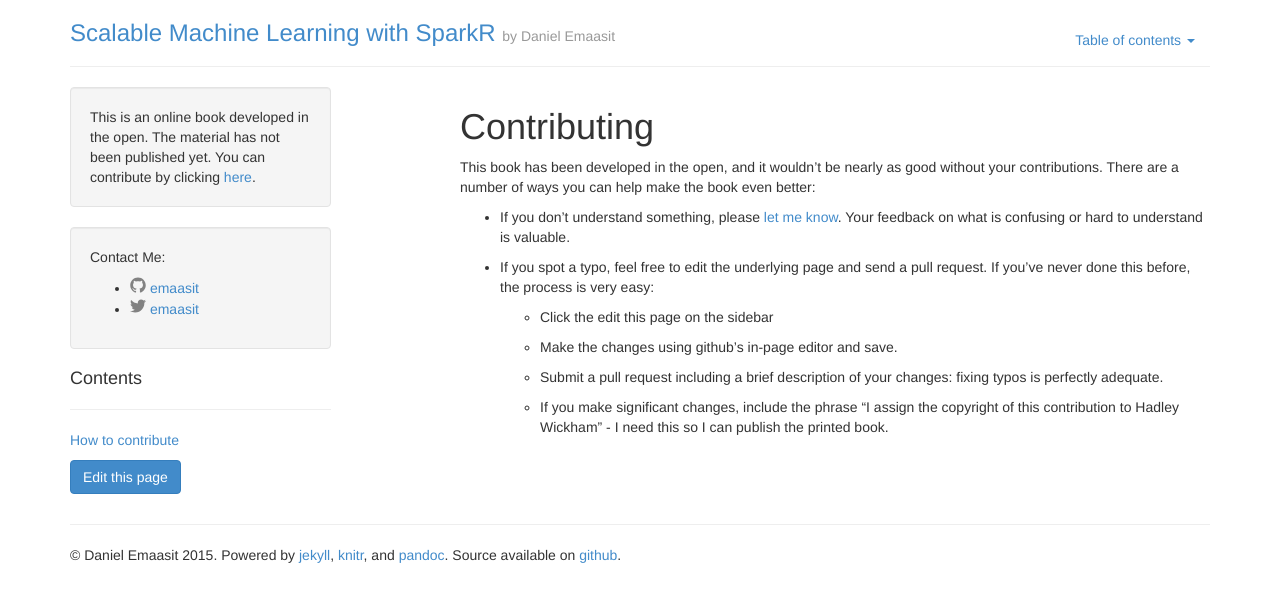
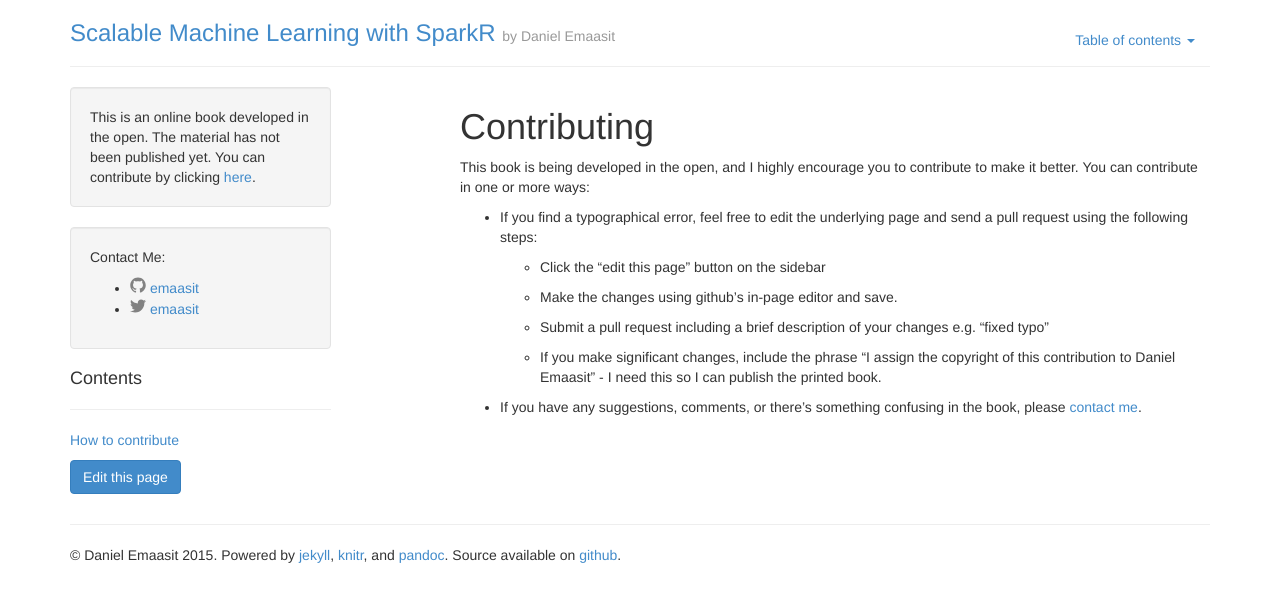
Before and after one commit to andreajparker/scalable-machine-learning-with-sparkr, a Jekyll site: the page built from contribute.md, in a window 1280 px wide. Shown: the top 602 px of the page. Built offline with Jekyll 4.4.1, drawn with Linux system fonts in a browser that asks for light colours; Markdown is read by kramdown in place of the engine named in the settings.

Commit message:
edited contribute file

```diff
--- a/contribute.md
+++ b/contribute.md
@@ -5,24 +5,19 @@ layout: default
 
 # Contributing
 
-This book has been developed in the open, and it wouldn't be nearly as good
-without your contributions. There are a number of ways you can help make the
-book even better:
+This book is being developed in the open, and I highly encourage you to contribute to make it better. You can contribute in one or more ways:
 
-* If you don't understand something, please
-  [let me know](mailto:h.wickham@gmail.com). Your feedback on what is confusing
-  or hard to understand is valuable.
+* If you find a typographical error, feel free to edit the underlying page and send a pull
+  request using the following steps:
 
-* If you spot a typo, feel free to edit the underlying page and send a pull
-  request. If you've never done this before, the process is very easy:
-
-    * Click the edit this page on the sidebar
+    * Click the "edit this page" button on the sidebar
 
     * Make the changes using github's in-page editor and save.
 
-    * Submit a pull request including a brief description of your changes:
-      fixing typos is perfectly adequate.
+    * Submit a pull request including a brief description of your changes e.g. "fixed typo"
 
     * If you make significant changes, include the phrase "I assign the
-      copyright of this contribution to Hadley Wickham" - I need this so I can
+      copyright of this contribution to Daniel Emaasit" - I need this so I can
       publish the printed book.
+
+* If you have any suggestions, comments, or there's something confusing in the book, please [contact me](mailto:daniel.emaasit@gmail.com).
```
Also changed, not shown: contribute.rmd (+8 -13 lines).
